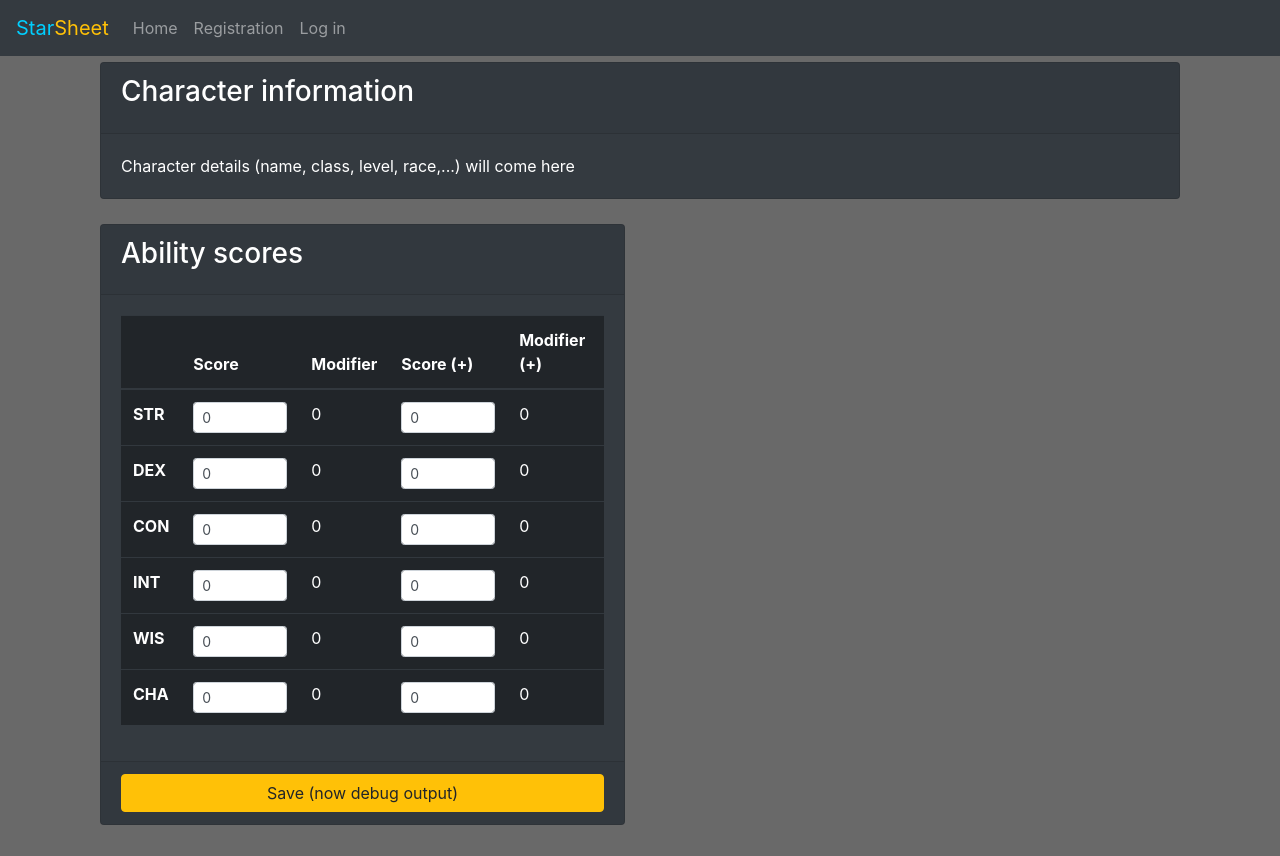
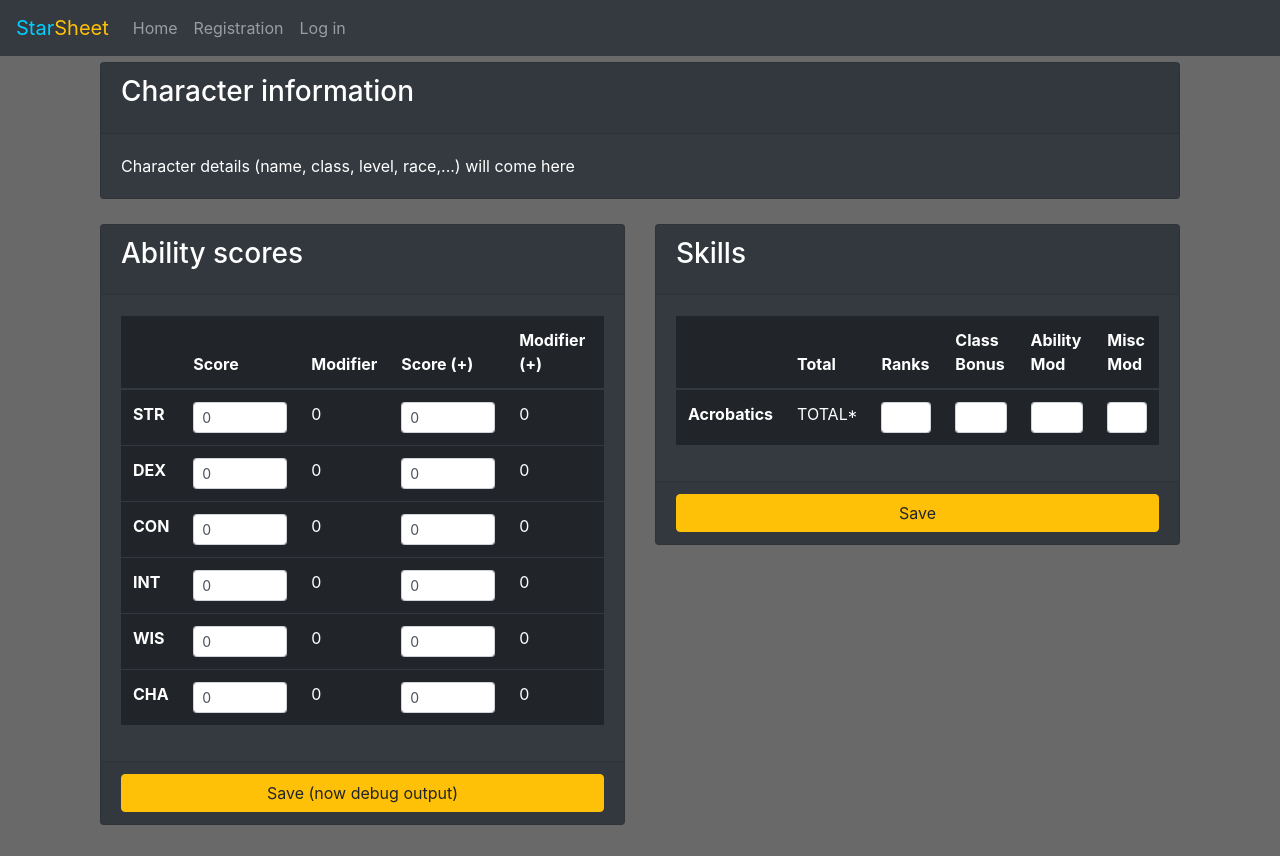
Before and after one commit to nielsdelestinne/StarSheet, an Angular app in the folder starsheet-frontend/: page /sheet/detail/1 in a window 1280 px wide. Built offline with nearby package versions, Linux system fonts and the light colour scheme.

Commit message:
initial row of skills created

```diff
--- a/starsheet-frontend/src/app/sheet/sheet-detail/sheet-detail-skills/sheet-detail-skills.component.html
+++ b/starsheet-frontend/src/app/sheet/sheet-detail/sheet-detail-skills/sheet-detail-skills.component.html
@@ -1,3 +1,46 @@
-<p>
-  sheet-detail-skills works!
-</p>
+<div class="card text-white bg-dark">
+  <div class="card-header">
+    <h3 class="card-title">Skills</h3>
+  </div>
+  <div class="card-body">
+
+    <table class="table table-dark">
+      <thead>
+      <tr>
+        <th scope="col"></th>
+        <th scope="col">Total</th>
+        <th scope="col">Ranks</th>
+        <th scope="col">Class Bonus</th>
+        <th scope="col">Ability Mod</th>
+        <th scope="col">Misc Mod</th>
+      </tr>
+      </thead>
+      <tbody>
+      <th scope="row">Acrobatics</th>
+      <td>TOTAL*</td>
+      <td><input type="number"
+                 class="form-control form-control-sm"
+                 name="acrobaticsRanks"
+                 required></td>
+      <td><input type="number"
+                 class="form-control form-control-sm"
+                 name="acrobaticsClassBonus"
+                 required></td>
+      <td><input type="number"
+                 class="form-control form-control-sm"
+                 name="acrobaticsAbilityMod"
+                 required></td>
+      <td><input type="number"
+                 class="form-control form-control-sm"
+                 name="acrobaticsMiscMod"
+                 required></td>
+      </tbody>
+    </table>
+
+  </div>
+  <div class="card-footer text-right">
+    <button type="button" class="btn btn-warning btn-block" >
+      Save
+    </button>
+  </div>
+</div>
--- a/starsheet-frontend/src/app/sheet/sheet-detail/sheet-detail.component.html
+++ b/starsheet-frontend/src/app/sheet/sheet-detail/sheet-detail.component.html
@@ -13,7 +13,7 @@
             <app-sheet-detail-ability-scores></app-sheet-detail-ability-scores>
           </div>
           <div class="col-lg-6 col-md-6 col-sm-12">
-            <!-- Health and Resolve -->
+            <app-sheet-detail-skills></app-sheet-detail-skills>
           </div>
         </div>
       </div>
```
